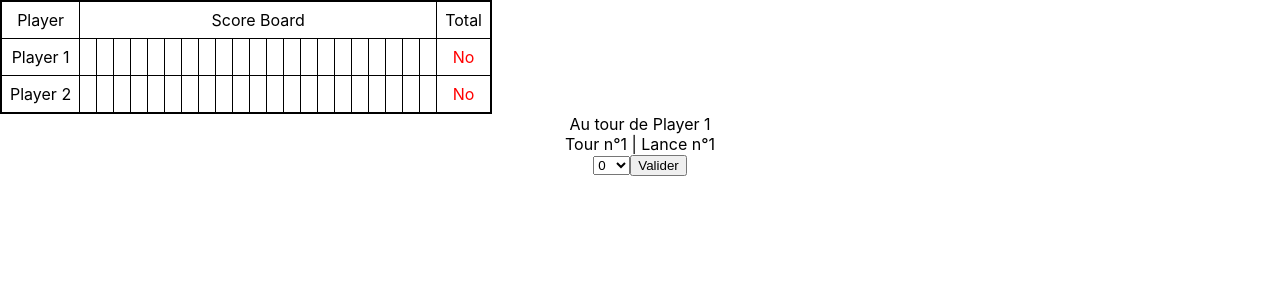
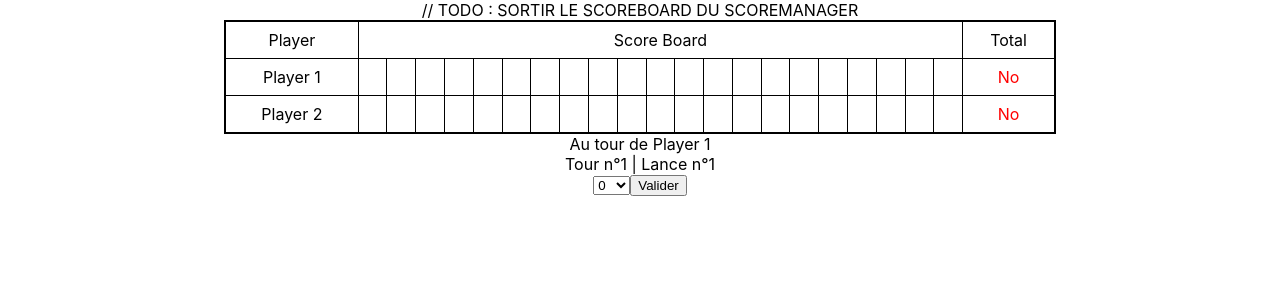
Before and after one commit to MarreTeint/Bowling, a React (Create React App) app in the folder bowling-app/: page / in a window 1280 px wide. Shown: the top 300 px of the page. Built offline with nearby package versions, Linux system fonts and the light colour scheme.

Commit message:
first demo

```diff
--- a/bowling-app/src/App.css
+++ b/bowling-app/src/App.css
@@ -39,9 +39,12 @@
 
 table {
   border-collapse: collapse;
-  width: auto;
+  width: 65%;
+
+  margin:auto ;
   border: 2px solid black;
   color: red;
+
 }
 
 th, td {
--- a/bowling-app/src/App.tsx
+++ b/bowling-app/src/App.tsx
@@ -1,6 +1,5 @@
 import React from 'react';
 import './App.css';
-import ScoreBoard from "./build/ScoreBoard";
 import ScoreManager from "./build/ScoreManager";
 
 const pLayerList = ["Player 1", "Player 2"];
@@ -17,7 +16,8 @@ function App() {
   return (
     <div className="App">
 
-      <ScoreBoard playerList={pLayerList} scoreList={scoreList}/>
+    // TODO : SORTIR LE SCOREBOARD DU SCOREMANAGER
+
       <ScoreManager playerList={pLayerList} scoreList={scoreList} />
 
 
--- a/bowling-app/src/ScoreManager.tsx
+++ b/bowling-app/src/ScoreManager.tsx
@@ -1,4 +1,5 @@
 import React from "react";
+import ScoreBoard from "./ScoreBoard";
 
 
 export default function ScoreManager(props: any) {
@@ -22,6 +23,7 @@ export default function ScoreManager(props: any) {
     const [player, setPlayer] = React.useState(0);
     return (
         <div className="scoreManager">
+             <ScoreBoard playerList={playerList} scoreList={scoreList} />
             Au tour de {playerList[player]}<br></br>
             Tour n°{round} | Lance n°{lance+1}<br></br>
             <select id = "quilles">
--- a/bowling-app/src/build/App.js
+++ b/bowling-app/src/build/App.js
@@ -1,6 +1,5 @@
 import { jsx as _jsx, jsxs as _jsxs } from "react/jsx-runtime";
 import './App.css';
-import ScoreBoard from "./build/ScoreBoard";
 import ScoreManager from "./build/ScoreManager";
 const pLayerList = ["Player 1", "Player 2"];
 //const scoreList = ;
@@ -10,6 +9,6 @@ const scoreList = [
     [" ", " ", " ", " ", " ", " ", " ", " ", " ", " ", " ", " ", " ", " ", " ", " ", " ", " ", " ", " ", " "]
 ];
 function App() {
-    return (_jsxs("div", Object.assign({ className: "App" }, { children: [_jsx(ScoreBoard, { playerList: pLayerList, scoreList: scoreList }), _jsx(ScoreManager, { playerList: pLayerList, scoreList: scoreList })] })));
+    return (_jsxs("div", Object.assign({ className: "App" }, { children: ["// TODO : SORTIR LE SCOREBOARD DU SCOREMANAGER", _jsx(ScoreManager, { playerList: pLayerList, scoreList: scoreList })] })));
 }
 export default App;
--- a/bowling-app/src/build/ScoreManager.js
+++ b/bowling-app/src/build/ScoreManager.js
@@ -1,5 +1,6 @@
 import { jsx as _jsx, jsxs as _jsxs } from "react/jsx-runtime";
 import React from "react";
+import ScoreBoard from "./ScoreBoard";
 export default function ScoreManager(props) {
     const [playerList, setPlayerList] = React.useState(props.playerList);
     const [scoreList, setScoreList] = React.useState(props.scoreList);
@@ -19,7 +20,7 @@ export default function ScoreManager(props) {
     const [round, setRound] = React.useState(1);
     const [lance, setLance] = React.useState(0);
     const [player, setPlayer] = React.useState(0);
-    return (_jsxs("div", Object.assign({ className: "scoreManager" }, { children: ["Au tour de ", playerList[player], _jsx("br", {}), "Tour n\u00B0", round, " | Lance n\u00B0", lance + 1, _jsx("br", {}), _jsxs("select", Object.assign({ id: "quilles" }, { children: [_jsx("option", Object.assign({ value: "0" }, { children: "0" })), _jsx("option", Object.assign({ value: "1" }, { children: "1" })), _jsx("option", Object.assign({ value: "2" }, { children: "2" })), _jsx("option", Object.assign({ value: "3" }, { children: "3" })), _jsx("option", Object.assign({ value: "4" }, { children: "4" })), _jsx("option", Object.assign({ value: "5" }, { children: "5" })), _jsx("option", Object.assign({ value: "6" }, { children: "6" })), _jsx("option", Object.assign({ value: "7" }, { children: "7" })), _jsx("option", Object.assign({ value: "8" }, { children: "8" })), _jsx("option", Object.assign({ value: "9" }, { children: "9" })), _jsx("option", Object.assign({ value: "10" }, { children: "10" }))] })), _jsx("button", Object.assign({ id: "quillesupdate", onClick: () => {
+    return (_jsxs("div", Object.assign({ className: "scoreManager" }, { children: [_jsx(ScoreBoard, { playerList: playerList, scoreList: scoreList }), "Au tour de ", playerList[player], _jsx("br", {}), "Tour n\u00B0", round, " | Lance n\u00B0", lance + 1, _jsx("br", {}), _jsxs("select", Object.assign({ id: "quilles" }, { children: [_jsx("option", Object.assign({ value: "0" }, { children: "0" })), _jsx("option", Object.assign({ value: "1" }, { children: "1" })), _jsx("option", Object.assign({ value: "2" }, { children: "2" })), _jsx("option", Object.assign({ value: "3" }, { children: "3" })), _jsx("option", Object.assign({ value: "4" }, { children: "4" })), _jsx("option", Object.assign({ value: "5" }, { children: "5" })), _jsx("option", Object.assign({ value: "6" }, { children: "6" })), _jsx("option", Object.assign({ value: "7" }, { children: "7" })), _jsx("option", Object.assign({ value: "8" }, { children: "8" })), _jsx("option", Object.assign({ value: "9" }, { children: "9" })), _jsx("option", Object.assign({ value: "10" }, { children: "10" }))] })), _jsx("button", Object.assign({ id: "quillesupdate", onClick: () => {
                     var _a, _b, _c;
                     var score = document.getElementById("quilles");
                     var scoreValue = parseInt(score.value);
```
